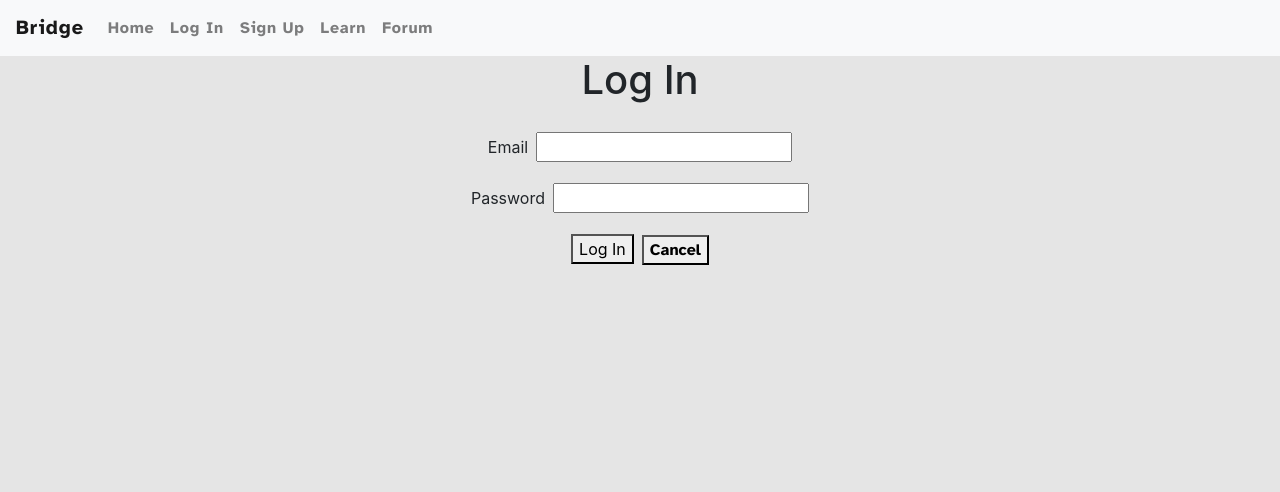
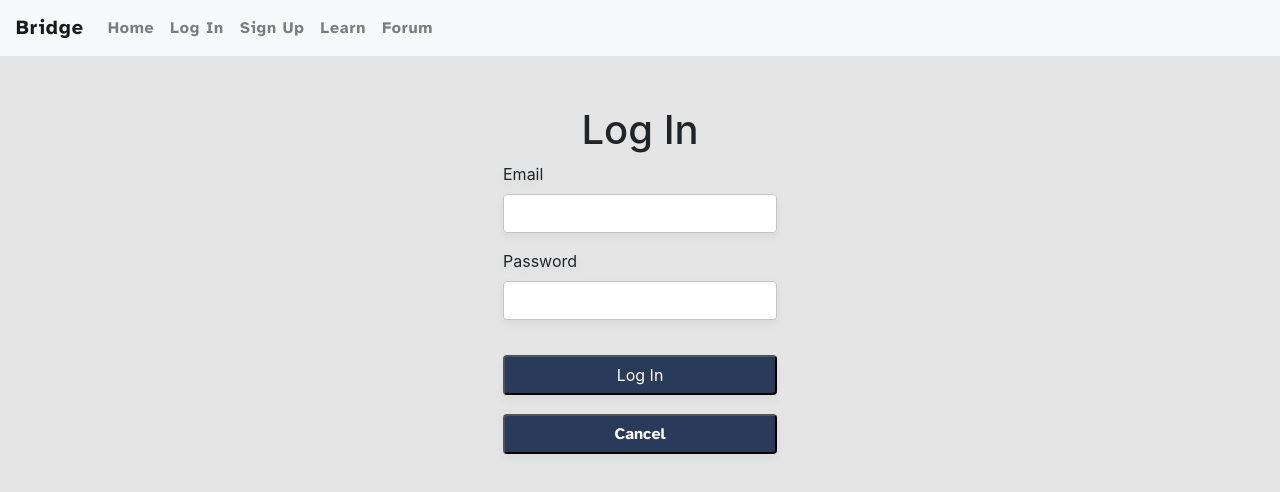
Before and after one commit to International-Aid-Hackathon-Team-7/frontend, a React (Create React App) app: page /login in a window 1280 px wide. Shown: the top 492 px of the page. Built offline with nearby package versions, Linux system fonts and the light colour scheme; no server answers.

Commit message:
style log in and sign up screen

```diff
--- a/src/components/GetInvolvedCarousel/GetInvolvedCarousel.css
+++ b/src/components/GetInvolvedCarousel/GetInvolvedCarousel.css
@@ -44,6 +44,8 @@
   font-size: 14px;
   line-height: 19px;
   color: #000000;
+  white-space:normal !important;
+word-wrap:break-word;
 }
 
 .learn-heading2 {
@@ -54,6 +56,8 @@
   font-size: 14px;
   line-height: 19px;
   color: #000000;
+  white-space:normal !important;
+word-wrap:break-word;
 }
 
 .action-button1 input {
--- a/src/components/LoginForm/LoginForm.jsx
+++ b/src/components/LoginForm/LoginForm.jsx
@@ -1,30 +1,30 @@
-import { useState } from 'react'
-import { Link, useNavigate } from 'react-router-dom'
-import styles from './LoginForm.module.css'
-import * as authService from '../../services/authService'
+import { useState } from "react";
+import { Link, useNavigate } from "react-router-dom";
+import styles from "./LoginForm.module.css";
+import * as authService from "../../services/authService";
 
-const LoginForm = props => {
+const LoginForm = (props) => {
   const [formData, setFormData] = useState({
-    email: '',
-    pw: '',
-  })
-  const navigate = useNavigate()
+    email: "",
+    pw: "",
+  });
+  const navigate = useNavigate();
 
-  const handleChange = e => {
-    props.updateMessage('')
-    setFormData({ ...formData, [e.target.name]: e.target.value })
-  }
+  const handleChange = (e) => {
+    props.updateMessage("");
+    setFormData({ ...formData, [e.target.name]: e.target.value });
+  };
 
-  const handleSubmit = async evt => {
-    evt.preventDefault()
+  const handleSubmit = async (evt) => {
+    evt.preventDefault();
     try {
-      await authService.login(formData)
-      props.handleSignupOrLogin()
-      navigate('/')
+      await authService.login(formData);
+      props.handleSignupOrLogin();
+      navigate("/");
     } catch (err) {
-      props.updateMessage(err.message)
+      props.updateMessage(err.message);
     }
-  }
+  };
 
   return (
     <form
@@ -32,8 +32,11 @@ const LoginForm = props => {
       onSubmit={handleSubmit}
       className={styles.container}
     >
+      <h1>Log In</h1>
       <div className={styles.inputContainer}>
-        <label htmlFor="email" className={styles.label}>Email</label>
+        <label htmlFor="email" className={styles.label}>
+          Email
+        </label>
         <input
           type="text"
           autoComplete="off"
@@ -44,7 +47,9 @@ const LoginForm = props => {
         />
       </div>
       <div className={styles.inputContainer}>
-        <label htmlFor="password" className={styles.label}>Password</label>
+        <label htmlFor="password" className={styles.label}>
+          Password
+        </label>
         <input
           type="password"
           autoComplete="off"
@@ -54,14 +59,16 @@ const LoginForm = props => {
           onChange={handleChange}
         />
       </div>
-      <div>
-        <button className={styles.button}>Log In</button>
-        <Link to="/">
-          <button>Cancel</button>
-        </Link>
+      <div className={styles.inputContainer}>
+        <div>
+          <button className={styles.button}>Log In</button>
+          <Link to="/">
+            <button className={styles.button}>Cancel</button>
+          </Link>
+        </div>
       </div>
     </form>
-  )
-}
+  );
+};
 
-export default LoginForm
+export default LoginForm;
--- a/src/components/LoginForm/LoginForm.module.css
+++ b/src/components/LoginForm/LoginForm.module.css
@@ -3,14 +3,42 @@
   flex-flow: column nowrap;
   justify-content: center;
   align-items: center;
-  margin-bottom: 50px;
-}
-
-.label,
-.button {
-  margin-right: 0.5rem;
+  padding: 30px;
 }
 
 .inputContainer {
+  display: flex;
+  flex-direction: column;
+  position: relative;
+  width: 100%;
+  height: 71px;
+  margin: auto;
+  filter: drop-shadow(0px 4px 4px rgba(0, 0, 0, 0.05));
   margin-bottom: 1rem;
 }
+
+.inputContainer input {
+  padding: 8px 12px;
+  position: relative;
+  width: 100%;
+  height: 40px;
+  background: #ffffff;
+  border-radius: 4px;
+  border: #c4c4c4 1px solid;
+}
+
+.button {
+  margin: 1.2rem auto 1.2rem auto;
+  display: flex;
+  flex-direction: row;
+  justify-content: center;
+  align-items: center;
+  padding: 8px 16px;
+  position: relative;
+  width: 100%;
+  height: 40px;
+  background: #2a3a5a;
+  border-radius: 4px;
+  color: white;
+  cursor: pointer;
+}
--- a/src/components/SignupForm/SignupForm.jsx
+++ b/src/components/SignupForm/SignupForm.jsx
@@ -1,41 +1,41 @@
-import { useState } from 'react'
-import { Link, useNavigate } from 'react-router-dom'
-import styles from './SignupForm.module.css'
-import * as authService from '../../services/authService'
+import { useState } from "react";
+import { Link, useNavigate } from "react-router-dom";
+import styles from "./SignupForm.module.css";
+import * as authService from "../../services/authService";
 
-const SignupForm = props => {
-  const navigate = useNavigate()
+const SignupForm = (props) => {
+  const navigate = useNavigate();
   const [formData, setFormData] = useState({
-    name: '',
-    email: '',
-    password: '',
-    passwordConf: '',
-  })
+    name: "",
+    email: "",
+    password: "",
+    passwordConf: "",
+  });
 
-  const handleChange = e => {
-    props.updateMessage('')
+  const handleChange = (e) => {
+    props.updateMessage("");
     setFormData({
       ...formData,
       [e.target.name]: e.target.value,
-    })
+    });
+  };
+
+  const handleSubmit = async (e) => {
+    e.preventDefault();
+    try {
+      await authService.signup(formData);
+      props.handleSignupOrLogin();
+      navigate("/");
+    } catch (err) {
+      props.updateMessage(err.message);
     }
+  };
 
-  const handleSubmit = async e => {
-    e.preventDefault()
-    try {
-      await authService.signup(formData)
-      props.handleSignupOrLogin()
-      navigate('/')
-    } catch (err) {
-      props.updateMessage(err.message)
-    }
-  }
-
-  const { name, email, password, passwordConf } = formData
+  const { name, email, password, passwordConf } = formData;
 
   const isFormInvalid = () => {
-    return !(name && email && password && password === passwordConf)
-  }
+    return !(name && email && password && password === passwordConf);
+  };
 
   return (
       <form
@@ -43,8 +43,11 @@ const SignupForm = props => {
         onSubmit={handleSubmit}
         className={styles.container}
       >
+        <h1>Sign Up</h1>
         <div className={styles.inputContainer}>
-        <label htmlFor="name" className={styles.label}>Name</label>
+          <label htmlFor="name" className={styles.label}>
+            Name
+          </label>
           <input
             type="text"
             autoComplete="off"
@@ -55,7 +58,9 @@ const SignupForm = props => {
           />
         </div>
         <div className={styles.inputContainer}>
-        <label htmlFor="email" className={styles.label}>Email</label>
+          <label htmlFor="email" className={styles.label}>
+            Email
+          </label>
           <input
             type="text"
             autoComplete="off"
@@ -66,7 +71,9 @@ const SignupForm = props => {
           />
         </div>
         <div className={styles.inputContainer}>
-        <label htmlFor="password" className={styles.label}>Password</label>
+          <label htmlFor="password" className={styles.label}>
+            Password
+          </label>
           <input
             type="password"
             autoComplete="off"
@@ -94,11 +101,11 @@ const SignupForm = props => {
             Sign Up
           </button>
           <Link to="/">
-          <button>Cancel</button>
+            <button className={styles.button}>Cancel</button>
           </Link>
         </div>
       </form>
-  )
-}
+  );
+};
 
-export default SignupForm
+export default SignupForm;
--- a/src/components/SignupForm/SignupForm.module.css
+++ b/src/components/SignupForm/SignupForm.module.css
@@ -3,14 +3,42 @@
   flex-flow: column nowrap;
   justify-content: center;
   align-items: center;
-  margin-bottom: 50px;
-}
-
-.label,
-.button {
-  margin-right: .5rem;
+  padding: 30px;
 }
 
 .inputContainer {
+  display: flex;
+  flex-direction: column;
+  position: relative;
+  width: 100%;
+  height: 71px;
+  margin: auto;
+  filter: drop-shadow(0px 4px 4px rgba(0, 0, 0, 0.05));
   margin-bottom: 1rem;
 }
+
+.inputContainer input {
+  padding: 8px 12px;
+  position: relative;
+  width: 100%;
+  height: 40px;
+  background: #ffffff;
+  border-radius: 4px;
+  border: #c4c4c4 1px solid;
+}
+
+.button{
+  margin: 1.2rem 0 1.2rem 0;
+  display: flex;
+  flex-direction: row;
+  justify-content: center;
+  align-items: center;
+  padding: 8px 16px;
+  position: relative;
+  width: 100%;
+  height: 40px;
+  background: #2a3a5a;
+  border-radius: 4px;
+  color: white;
+  cursor: pointer;
+}
--- a/src/pages/CreatePost/CreatePost.module.css
+++ b/src/pages/CreatePost/CreatePost.module.css
@@ -192,7 +192,6 @@ input[type="file"] {
   display: flex;
   align-items: center;
   color: #000000;
-
 }
 
 .categorySelection {
--- a/src/pages/Login/Login.jsx
+++ b/src/pages/Login/Login.jsx
@@ -11,7 +11,7 @@ const LoginPage = props => {
 
   return (
     <main className={styles.container}>
-      <h1>Log In</h1>
+
       <p>{message}</p>
       <LoginForm
         handleSignupOrLogin={props.handleSignupOrLogin}
--- a/src/pages/Signup/Signup.jsx
+++ b/src/pages/Signup/Signup.jsx
@@ -11,7 +11,7 @@ const Signup = props => {
 
   return (
     <main className={styles.container}>
-      <h1>Sign Up</h1>
+      {/* <h1>Sign Up</h1> */}
       <p>{message}</p>
       <SignupForm {...props} updateMessage={updateMessage} />
     </main>
```
Lines whose indentation alone changed are shown as unchanged.
